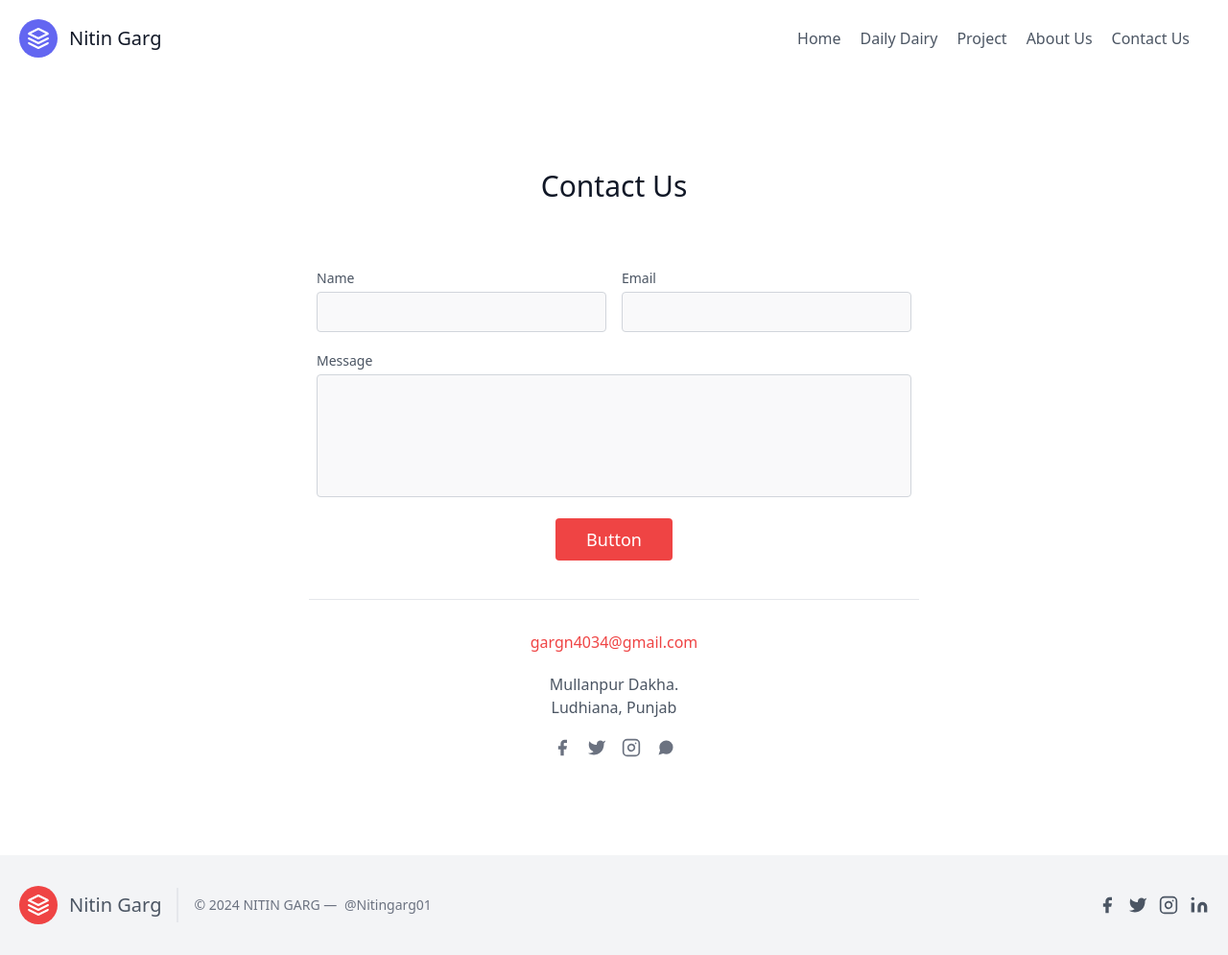
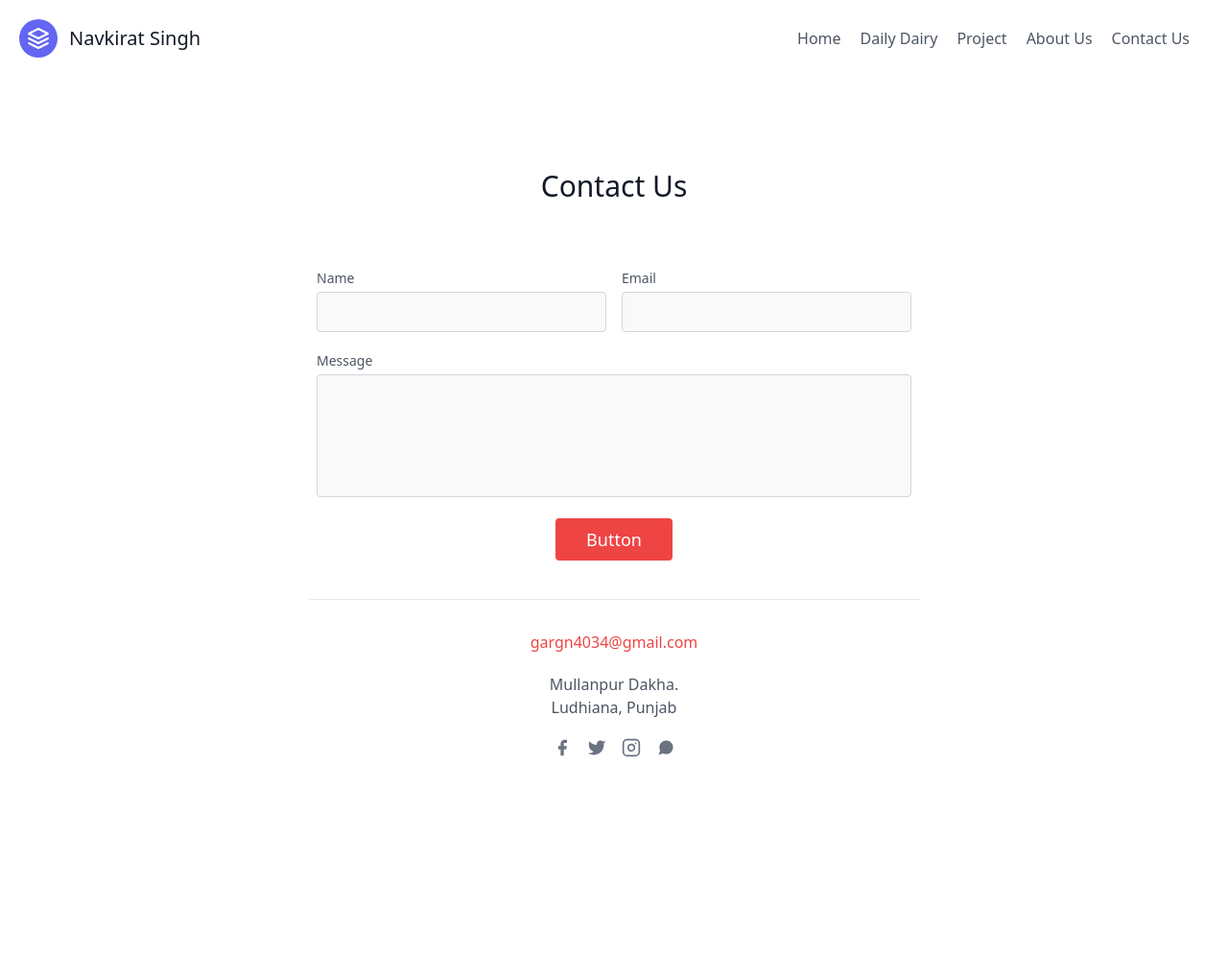
Before and after one commit to NavkiratSingh/NavkiratSingh.github.io, a plain HTML site: page contactus.html in a window 1280 px wide. Shown: the whole page at 96% size. After the commit the page ends 891 px from the top, so only its background shows below. Drawn offline with nearby package versions, Linux system fonts and the light colour scheme.

Commit message:
Update contactus.html

```diff
--- a/contactus.html
+++ b/contactus.html
@@ -56,12 +56,12 @@
                     viewBox="0 0 24 24">
                     <path d="M12 2L2 7l10 5 10-5-10-5zM2 17l10 5 10-5M2 12l10 5 10-5"></path>
                 </svg>
-                <span class="ml-3 text-xl text-black-200">Nitin Garg</span>
+                <span class="ml-3 text-xl text-black-200">Navkirat Singh</span>
             </a>
             <nav class="md:ml-auto flex flex-wrap items-center text-base justify-center">
                 <a href="index.html" class="mr-5 hover:text-white-900 hover:underline transition duration-300 text-black-200">Home</a>
                 <a href="#aboutus.html" class="mr-5 hover:text-white-900 hover:underline transition duration-300 text-black-200">Daily Dairy</a>
-                <a href="https://github.com/Nitingarg01/Training_project" class="mr-5 hover:text-white-900 hover:underline transition duration-300 text-black-200">Project</a>
+                <a href="https://navkiratsingh.github.io" class="mr-5 hover:text-white-900 hover:underline transition duration-300 text-black-200">Project</a>
                 <a href="aboutus.html" class="mr-5 hover:text-white-900 hover:underline transition duration-300 text-black-200">About Us</a>
                 <a href="contactus.html" class="mr-5 hover:text-white-900 hover:underline transition duration-300 text-black-200">Contact Us</a>
             </nav>
@@ -161,43 +161,7 @@
     </head>
 
     <body>
-      <footer class="text-gray-600 body-font footer">
-        <div class="container px-5 py-8 mx-auto flex items-center sm:flex-row flex-col">
-          <a class="flex title-font font-medium items-center md:justify-start justify-center text-gray-900">
-            <svg xmlns="http://www.w3.org/2000/svg" fill="none" stroke="currentColor" stroke-linecap="round" stroke-linejoin="round" stroke-width="2" class="w-10 h-10 text-white p-2 bg-red-500 rounded-full" viewBox="0 0 24 24">
-              <path d="M12 2L2 7l10 5 10-5-10-5zM2 17l10 5 10-5M2 12l10 5 10-5"></path>
-            </svg>
-            <span class="ml-3 text-xl">Nitin Garg</span>
-          </a>
-          <p class="text-sm text-gray-500 sm:ml-4 sm:pl-4 sm:border-l-2 sm:border-gray-200 sm:py-2 sm:mt-0 mt-4">© 2024 NITIN GARG —
-            <a href="https://x.com/NitinGa49757768?s=09" class="text-gray-600 ml-1" rel="noopener noreferrer" target="_blank">@Nitingarg01</a>
-          </p>
-          <span class="inline-flex sm:ml-auto sm:mt-0 mt-4 justify-center sm:justify-start social-icons">
-            <a href="#" class="text-gray-500 hover:text-gray-900">
-              <svg fill="currentColor" stroke-linecap="round" stroke-linejoin="round" stroke-width="2" class="w-5 h-5" viewBox="0 0 24 24">
-                <path d="M18 2h-3a5 5 0 00-5 5v3H7v4h3v8h4v-8h3l1-4h-4V7a1 1 0 011-1h3z"></path>
-              </svg>
-            </a>
-            <a href="https://x.com/NitinGa49757768?s=09" class="ml-3 text-gray-500 hover:text-gray-900">
-              <svg fill="currentColor" stroke-linecap="round" stroke-linejoin="round" stroke-width="2" class="w-5 h-5" viewBox="0 0 24 24">
-                <path d="M23 3a10.9 10.9 0 01-3.14 1.53 4.48 4.48 0 00-7.86 3v1A10.66 10.66 0 013 4s-4 9 5 13a11.64 11.64 0 01-7 2c9 5 20 0 20-11.5a4.5 4.5 0 00-.08-.83A7.72 7.72 0 0023 3z"></path>
-              </svg>
-            </a>
-            <a href="https://www.instagram.com/nitin_garg_01?igsh=cHU2NDJhOTZ5cGJ4" class="ml-3 text-gray-500 hover:text-gray-900">
-              <svg fill="none" stroke="currentColor" stroke-linecap="round" stroke-linejoin="round" stroke-width="2" class="w-5 h-5" viewBox="0 0 24 24">
-                <rect width="20" height="20" x="2" y="2" rx="5" ry="5"></rect>
-                <path d="M16 11.37A4 4 0 1112.63 8 4 4 0 0116 11.37zm1.5-4.87h.01"></path>
-              </svg>
-            </a>
-            <a href="https://www.linkedin.com/in/nitin-garg-88a4b7200?utm_source=share&utm_campaign=share_via&utm_content=profile&utm_medium=android_app" class="ml-3 text-gray-500 hover:text-gray-900">
-              <svg fill="currentColor" stroke="currentColor" stroke-linecap="round" stroke-linejoin="round" stroke-width="0" class="w-5 h-5" viewBox="0 0 24 24">
-                <path stroke="none" d="M16 8a6 6 0 016 6v7h-4v-7a2 2 0 00-2-2 2 2 0 00-2 2v7h-4v-7a6 6 0 016-6zM2 9h4v12H2z"></path>
-                <circle cx="4" cy="4" r="2" stroke="none"></circle>
-              </svg>
-            </a>
-          </span>
-        </div>
-      </footer>
+
 
 </body>
 </html>
```
